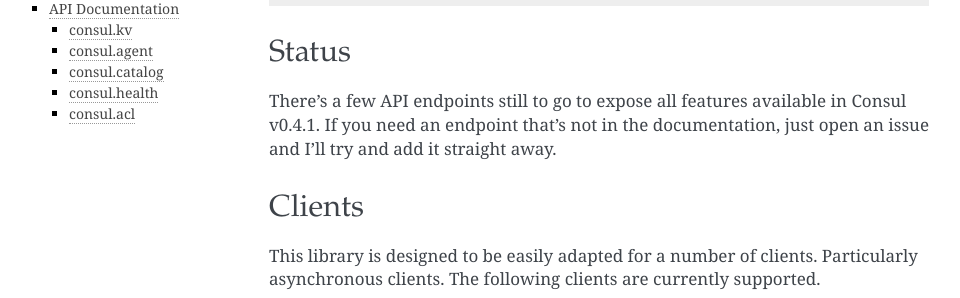
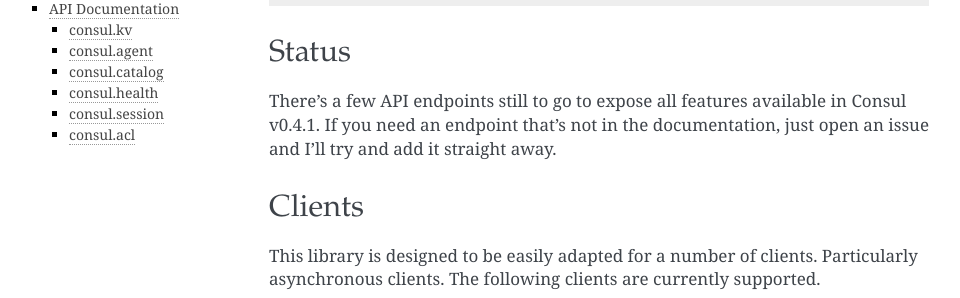
Before and after one commit to python-consul/python-consul, a Sphinx documentation site: the page built from docs/index.rst, in a window 1280 px wide and 900 px high, scrolled down 585 px. Shown: the part 156-454 px from the top of the window, without its empty margins (151-1111 px from the left). Built offline with Sphinx 7.4.7, drawn with Linux system fonts in a browser that asks for light colours.

Commit message:
turn on Session in the API docs

```diff
--- a/docs/index.rst
+++ b/docs/index.rst
@@ -165,6 +165,13 @@
    :members:
    :undoc-members:
 
+consul.session
+~~~~~~~~~~~~~~
+
+.. autoclass:: consul.base::Consul.Session()
+   :members:
+   :undoc-members:
+
 consul.acl
 ~~~~~~~~~~
 
```
